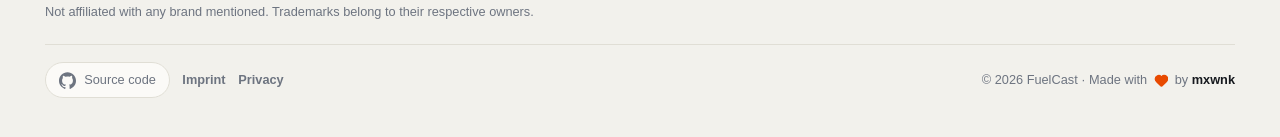
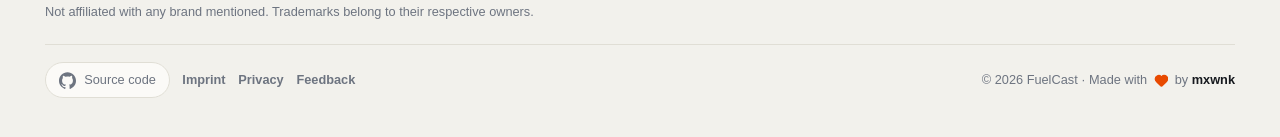
Before and after one commit to mxwnk/fuelcast, a React (Vite) app: page /en in a window 1280 px wide. Shown: the part 2141-2278 px from the top of the page. Built offline with nearby package versions, Linux system fonts and the light colour scheme.

Commit message:
feat(footer): add feedback mailto link
Opens a pre-filled email to hello@fuelcast.run with subject
'FuelCast Feedback'. Styled consistently with other footer links.

```diff
--- a/src/components/Footer.tsx
+++ b/src/components/Footer.tsx
@@ -45,6 +45,12 @@ export function Footer() {
           >
             {t('footer.privacy.link')}
           </Link>
+          <a
+            href="mailto:hello@fuelcast.run?subject=FuelCast Feedback"
+            className="font-semibold text-muted underline-offset-2 hover:text-accent hover:underline"
+          >
+            {t('footer.feedback')}
+          </a>
         </div>
         <p className="flex items-center gap-1.5">
           <span>© {new Date().getFullYear()} FuelCast · Made with</span>
--- a/src/lib/i18n.tsx
+++ b/src/lib/i18n.tsx
@@ -193,6 +193,7 @@ const DICT = {
     "privacy.p5": "If this policy changes in the future, the 'Last Updated' date will be revised and any new data practices will be clearly disclosed.",
 
     "footer.privacy.link": "Privacy",
+    "footer.feedback": "Feedback",
 
     "science.heroTitle": "The Science",
     "science.heroAccent": " Behind FuelCast",
@@ -442,6 +443,7 @@ const DICT = {
     "privacy.p5": "Sollte sich diese Richtlinie in Zukunft ändern, wird das Datum der letzten Aktualisierung angepasst und neue Datenverarbeitungen werden klar offengelegt.",
 
     "footer.privacy.link": "Datenschutz",
+    "footer.feedback": "Feedback",
 
     "science.heroTitle": "Die Wissenschaft",
     "science.heroAccent": " hinter FuelCast",
```
